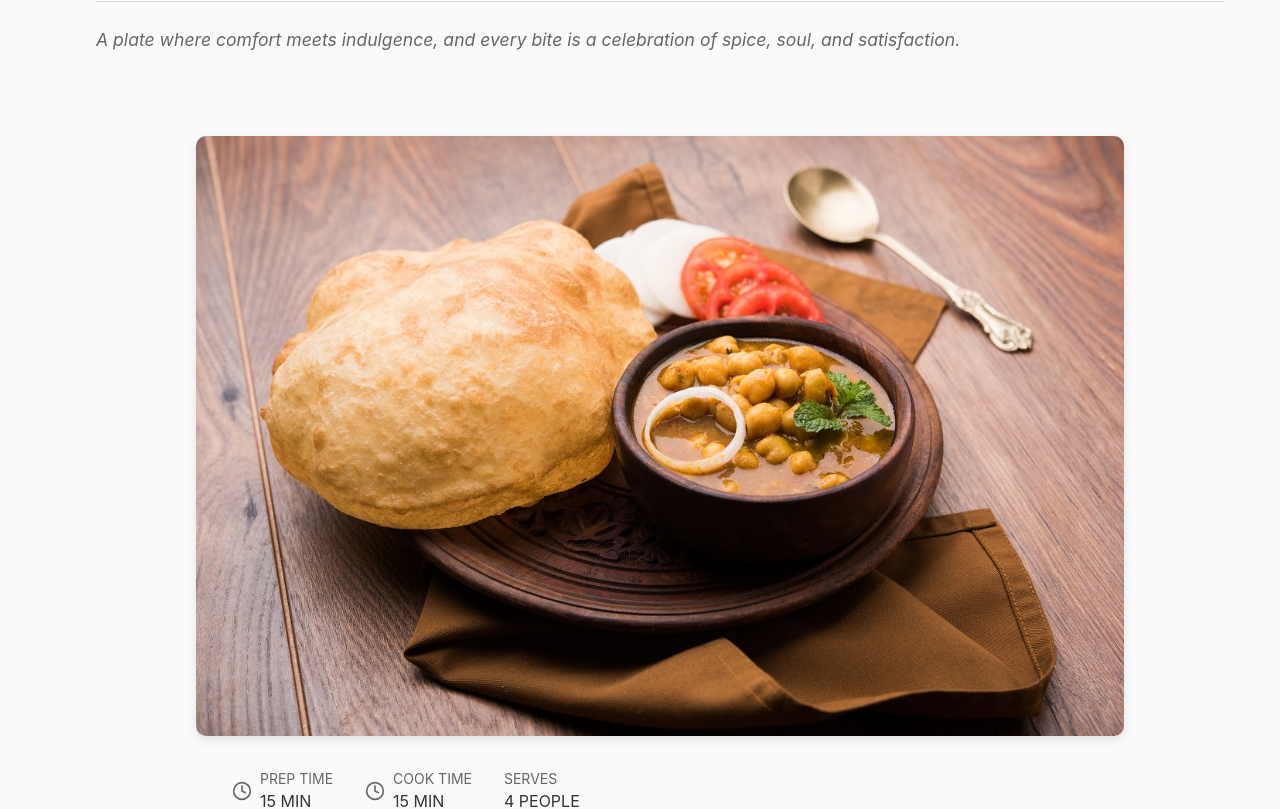
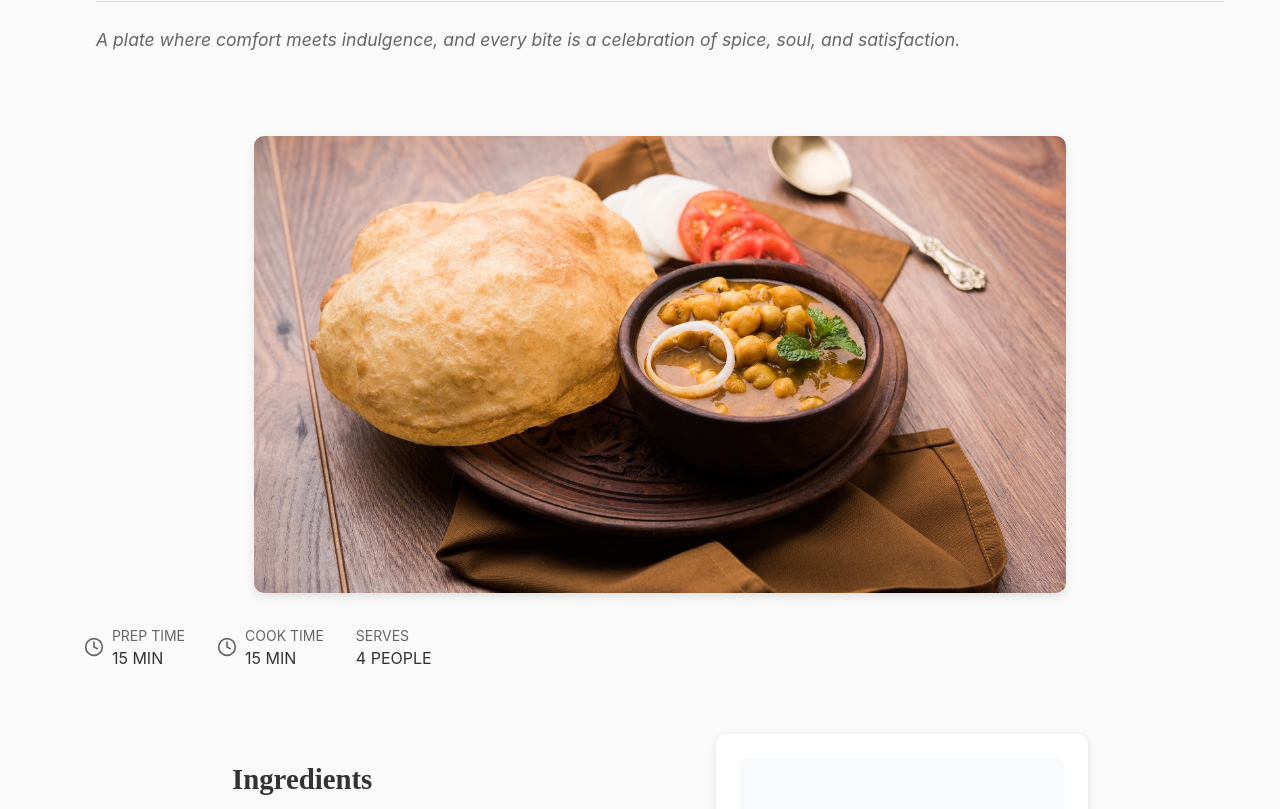
Before and after one commit to AnurupMondal/savory-scrolls, a React (Vite) app: page / in a window 1280 px wide. Shown: the part 320-1129 px from the top of the page. Built offline with nearby package versions, Linux system fonts and the light colour scheme.

Commit message:
ui changes

```diff
--- a/src/App.css
+++ b/src/App.css
@@ -20,8 +20,8 @@
 
 .recipe-image-container {
   position: relative;
-  width: 80%;
-  height: 600px;
+  width: 70%;
+  aspect-ratio: 16 / 9;  /* Maintains a consistent ratio */
   border-radius: 10px;
   overflow: hidden;
   margin: 2rem auto;
--- a/src/data/recipes.json
+++ b/src/data/recipes.json
@@ -31,9 +31,16 @@
                   "Salt to taste",
                   "Fresh coriander leaves (for garnish)"
               ],
-        "Ingredients for Bhature (Fluffy Fried Bread)": [
+              "For Bhature (Fluffy Fried Bread)": [
                   "2 cups all-purpose flour (maida)",
-          "2 tablespoons semolina (sooji/rava)"
+                  "2 tablespoons semolina (sooji/rava)",
+                  "1/2 teaspoon baking powder",
+                  "1/4 teaspoon baking soda",
+                  "1/2 teaspoon sugar",
+                  "1/4 teaspoon salt",
+                  "1/4 cup plain yogurt (curd)",
+                  "Water (as needed for kneading)",
+                  "Oil (for deep frying)"
               ]
           },
           "nutrition": {
@@ -42,7 +49,21 @@
               "Carbohydrates": "95g",
               "Fats": "25g",
               "Fiber": "10g"
-      }
+          },
+          "instructions": [
+              "Soak chickpeas overnight. Pressure cook with water and a pinch of salt until soft.",
+              "Heat oil in a pan. Add cumin seeds and let them splutter.",
+              "Stir in tomato puree and cook until oil separates.",
+              "Saute onions until golden. Add ginger-garlic paste and green chilies.",
+              "Add cooked chickpeas with water. Simmer for 10-15 minutes.",
+              "Add chole masala, amchur powder, and salt. Garnish with coriander leaves.",
+              "In a bowl, mix flour, semolina, baking powder, baking soda, sugar, and salt.",
+              "Add yogurt and mix. Gradually add water to knead a soft dough.",
+              "Cover with a damp cloth and rest for 1-2 hours.",
+              "Divide dough into balls. Roll each into a round or oval shape.",
+              "Heat oil in a deep pan. Fry bhature until golden and puffed.",
+              "Drain on paper towels and serve hot with chole."
+          ]
       }
   ]
 }
--- a/src/styles/RecipeDetails.css
+++ b/src/styles/RecipeDetails.css
@@ -1,8 +1,12 @@
 .recipe-details {
-    display: flex;
-    gap: 2rem;
-    margin: 2rem 9.5rem;
-  }
+  display: flex;
+  flex-wrap: wrap;
+  gap: 2rem;
+  width: min(90vw, 1200px);
+  max-width: 1200px;
+  margin: 2rem auto;
+}
+
 
   .detail-item {
     display: flex;
```
Also changed, not shown: src/styles/RecipeDetailsPage.css (+9 -9 lines). Lines whose indentation alone changed are shown as unchanged.
